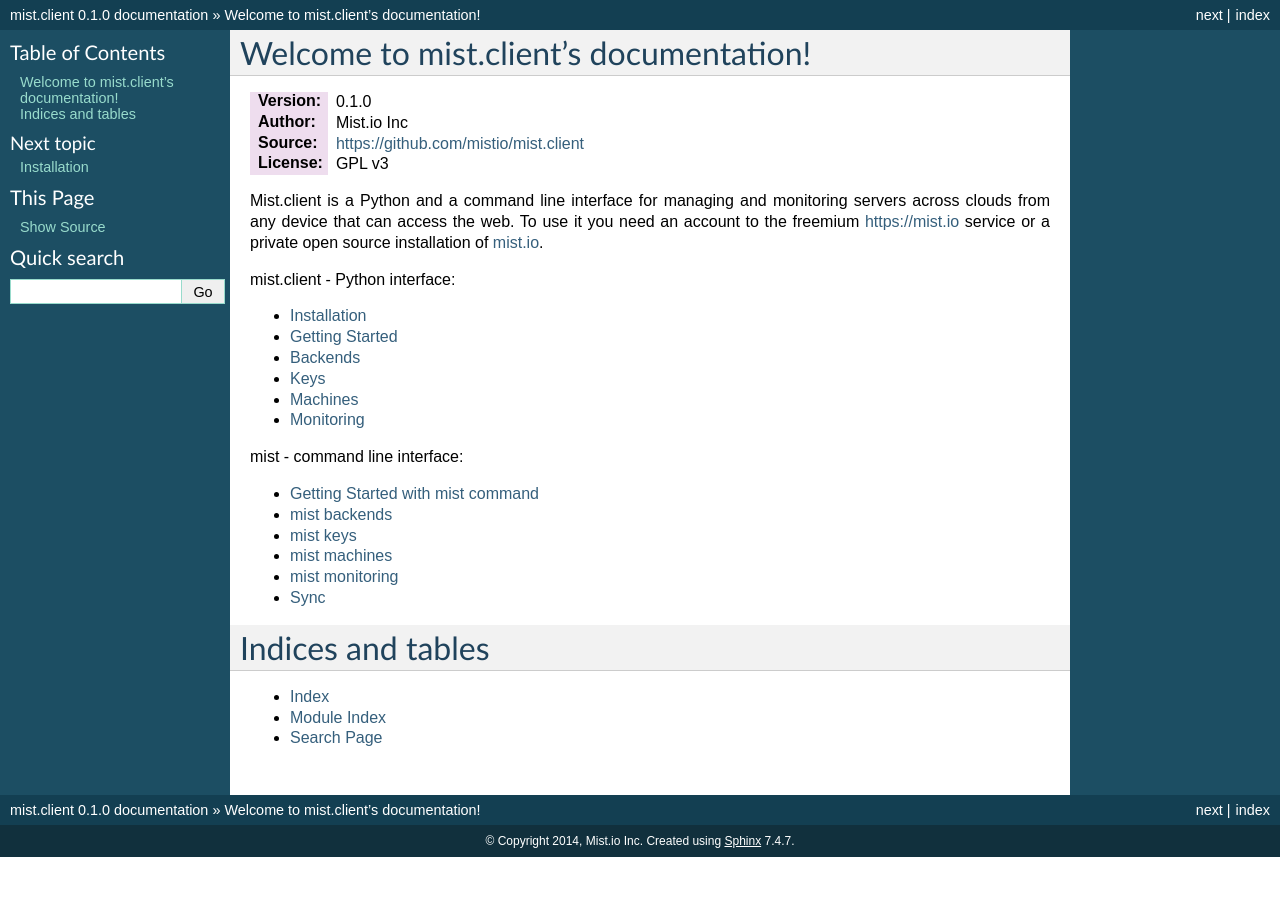
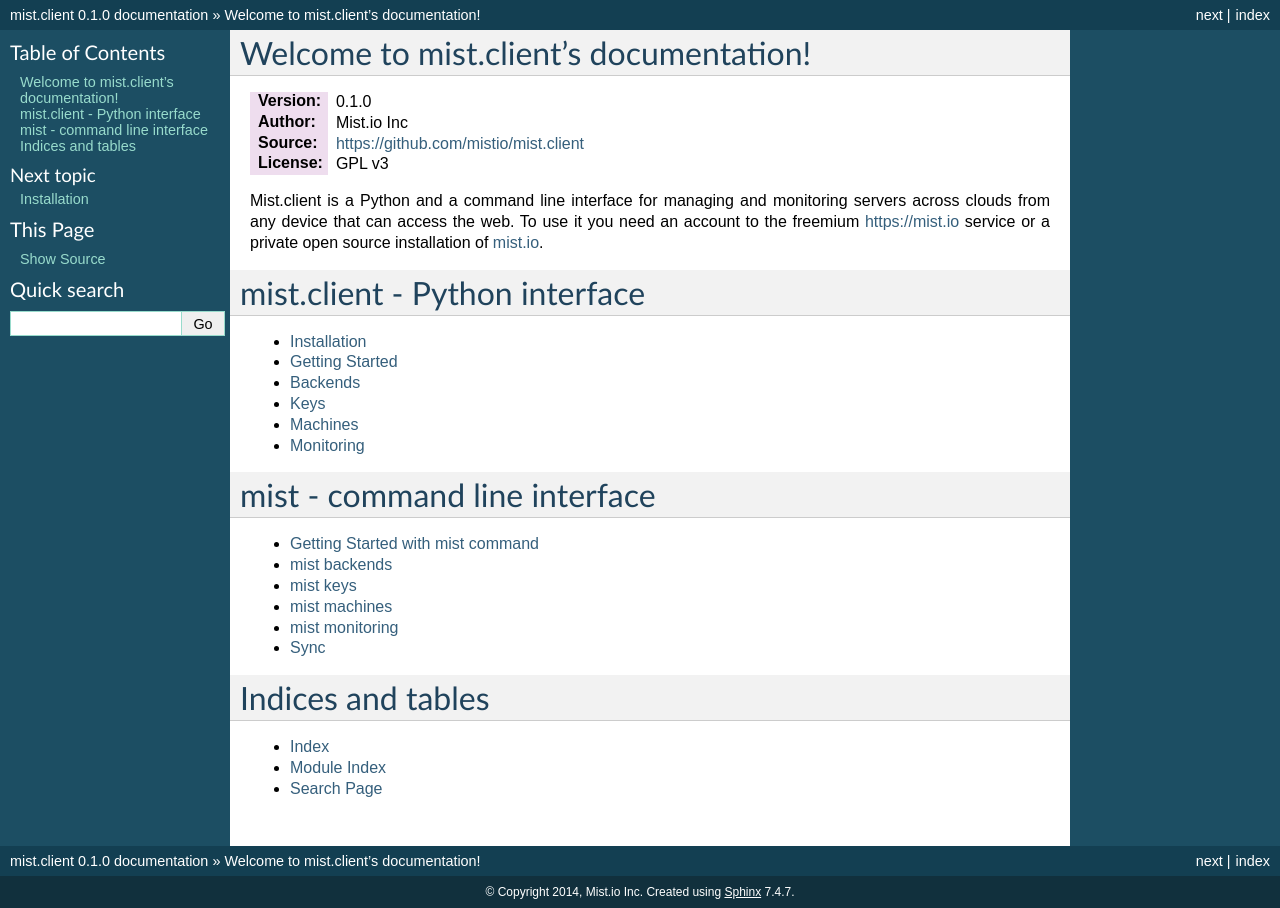
Before and after one commit to mistio/mist.client, a Sphinx documentation site: the page built from docs/source/index.rst, in a window 1280 px wide. Built offline with Sphinx 7.4.7, drawn with Linux system fonts in a browser that asks for light colours.

Commit message:
Add Titles in index.rst

```diff
--- a/docs/source/index.rst
+++ b/docs/source/index.rst
@@ -17,7 +17,8 @@
 
 .. _mist.io: https://github.com/mistio/mist.io
 
-mist.client - Python interface:
+mist.client - Python interface
+==============================
 
 .. toctree::
    :maxdepth: 1
@@ -29,7 +30,8 @@
    client/machines
    client/monitoring
 
-mist - command line interface:
+mist - command line interface
+=============================
 
 .. toctree::
    :maxdepth: 1
```
